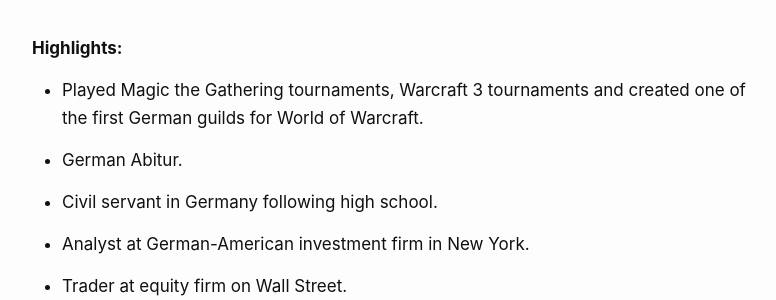
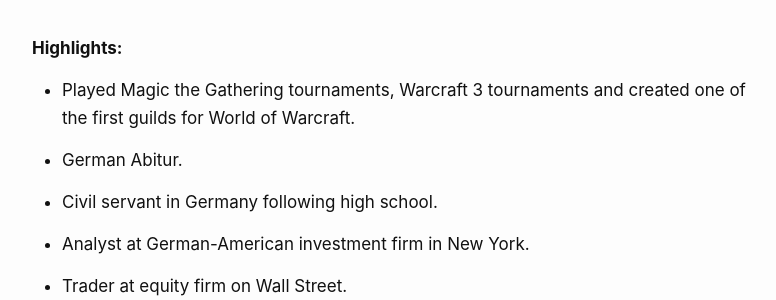
Before and after one commit to link-daniel/link.github.io, a Jekyll site: the page built from biography.md, in a window 1280 px wide and 900 px high, scrolled down 776 px. Shown: the part 180-480 px from the top of the window, without its empty margins (238-1014 px from the left). Built offline with Jekyll 4.4.1, drawn with Linux system fonts in a browser that asks for light colours.

Commit message:
Update biography.md

```diff
--- a/biography.md
+++ b/biography.md
@@ -20,7 +20,7 @@ At Harvard Kennedy School, he co-founded a nonprofit focused on governance and t
 
 <b>Highlights:</b>
 
-- Played Magic the Gathering tournaments, Warcraft 3 tournaments and created one of the first German guilds for World of Warcraft.
+- Played Magic the Gathering tournaments, Warcraft 3 tournaments and created one of the first guilds for World of Warcraft.
 
 - German Abitur.
 
```
